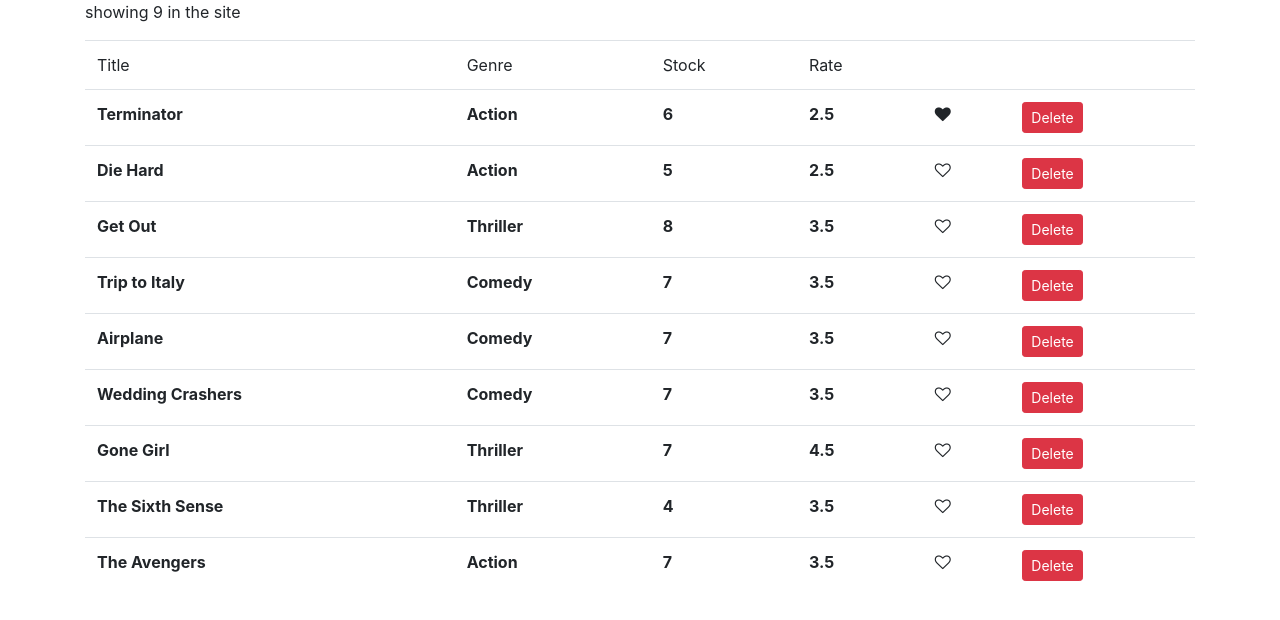
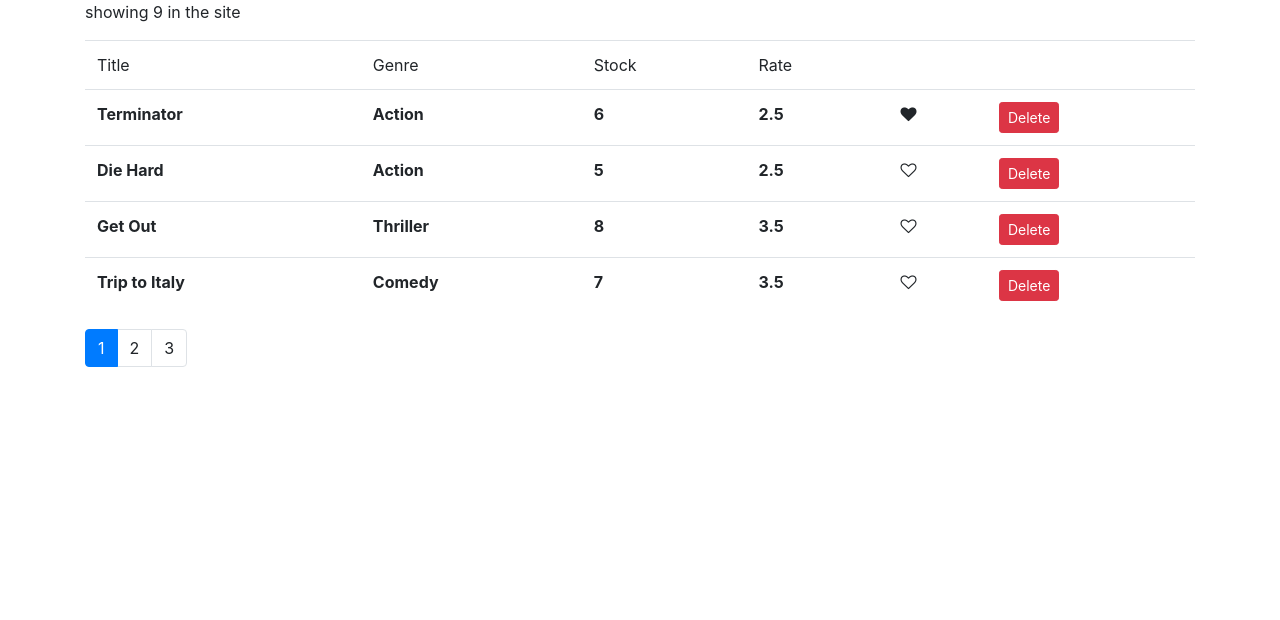
Before and after one commit to Ngeti258/Cinema-site, a React (Create React App) app: page / in a window 1280 px wide. Shown: the top 620 px of the page. Built offline with nearby package versions, Linux system fonts and the light colour scheme.

Commit message:
added pagination to the main branch

```diff
--- a/package.json
+++ b/package.json
@@ -8,6 +8,7 @@
     "@testing-library/user-event": "^13.5.0",
     "bootstrap": "^4.1.1",
     "font-awesome": "^4.7.0",
+    "lodash": "^4.17.10",
     "react": "^18.2.0",
     "react-dom": "^18.2.0",
     "react-scripts": "5.0.1",
--- /dev/null
+++ b/src/components/common/pagination.jsx
@@ -0,0 +1,25 @@
+import React from 'react';
+import _ from 'lodash'
+
+const Pagination = props => {
+    const {itemsCount,pageSize, currentPage,onPageChange}=props
+    console.log(currentPage);
+    const pagesCount = Math.ceil(itemsCount/pageSize)
+    if(pagesCount===1) return null
+    const pages=_.range(1,pagesCount + 1)
+    return (
+        <nav>
+            <ul className="pagination">
+                {pages.map(page=>(
+                    <li key={page}className={page === currentPage ? 'page-item active':'page-item'}>
+                        <a href className="page-link" onClick={()=>onPageChange(page)}>{page}</a>
+                        </li>
+                    ))}
+
+            </ul>
+        </nav>
+
+     );
+}
+
+export default Pagination;
--- a/src/components/movies.jsx
+++ b/src/components/movies.jsx
@@ -2,11 +2,15 @@
 import {getMovies} from '../services/fakeMovieService'
 import 'font-awesome/css/font-awesome.css'
 import Like from './common/like';
+import Pagination from './common/pagination';
+import {paginate} from '../utils/paginate'
 
 
 class Movies extends Component {
     state = {
-        movies:getMovies()
+        movies:getMovies(),
+        pageSize:4,
+        currentPage:1
      }
      handleDelete=(movie)=>{
         let movies=this.state.movies.filter(m=>m._id!==movie._id)
@@ -19,13 +23,19 @@
         movies[index].liked= !movies[index].liked
         this.setState({movies})
      }
+     handlePageChange=(page)=>{
+        this.setState({currentPage:page})
+
+     }
 
 
 
     render() {
         let { length:count }=this.state.movies
+        const {pageSize,currentPage,movies:allMovies}=this.state
         if (count === 0)
         return <p>there are no movies in the database.</p>
+        const movies = paginate(allMovies,currentPage,pageSize)
         return (
             <main className='container'>
                 <p>showing {count} in the site</p>
@@ -42,7 +52,7 @@
                         </tr>
                     </thead>
                     <tbody>
-                        {this.state.movies.map(movie=>
+                        {movies.map(movie=>
                         <tr key={movie._id}>
                             <th>{movie.title}</th>
                             <th>{movie.genre.name}</th>
@@ -57,7 +67,11 @@
                     </tbody>
                 </table>
 
-
+                <Pagination
+                 itemsCount={count}
+                 pageSize={pageSize}
+                 currentPage={currentPage}
+                 onPageChange={this.handlePageChange}/>
 
             </main>
         );
--- /dev/null
+++ b/src/utils/paginate.js
@@ -0,0 +1,7 @@
+import _ from 'lodash'
+
+export function paginate(items,pageNumber,pageSize){
+    const startIndex = (pageNumber-1)*pageSize
+    //.slice(items,startIndex)
+    return _(items).slice(startIndex).take(pageSize).value()
+}
```
Also changed, not shown: 1 other file (tests, documents, lock files or other folders).
